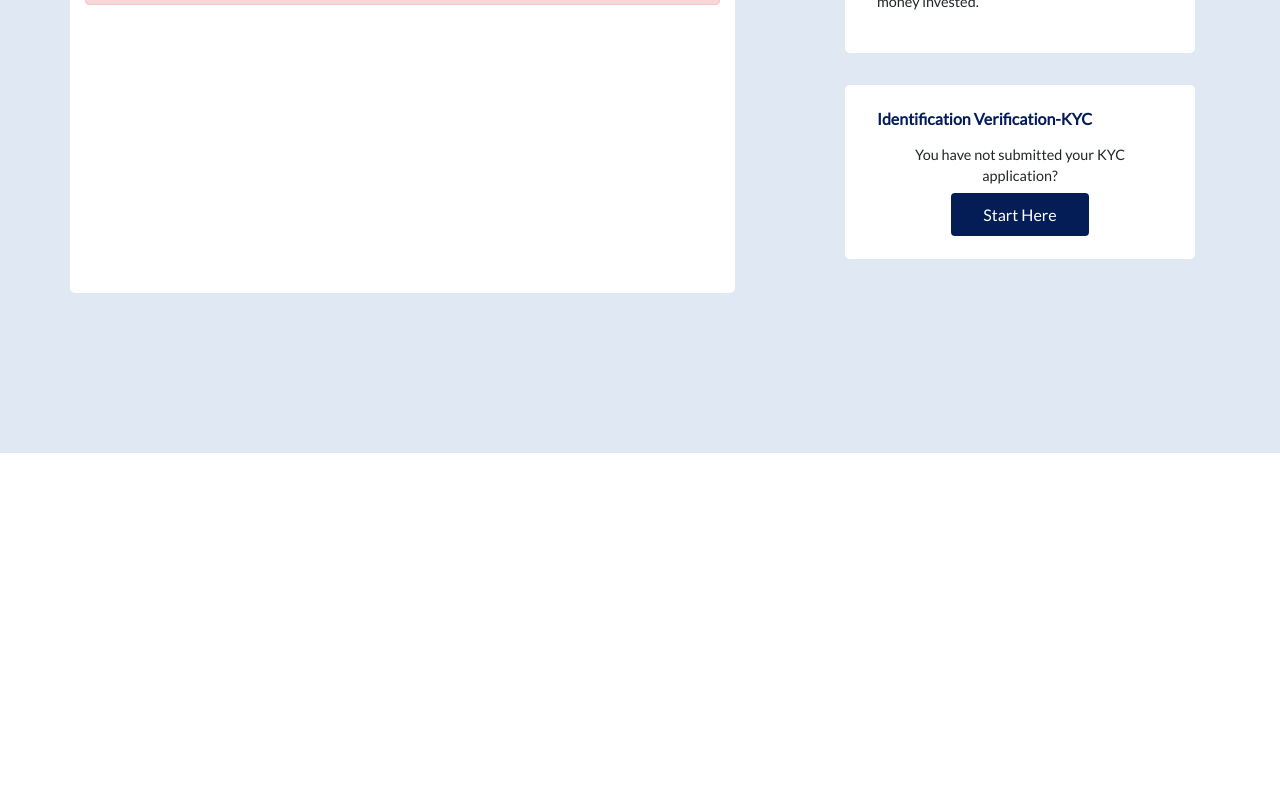
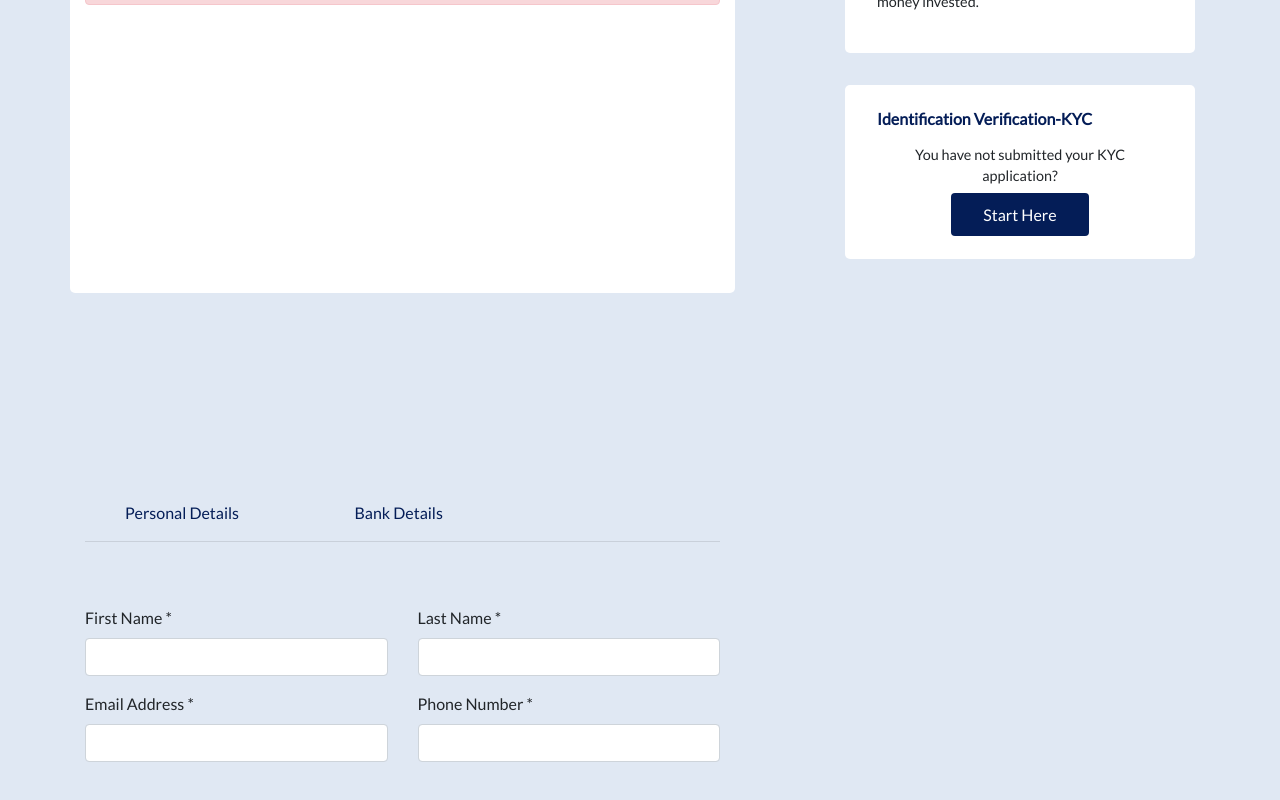
Before and after one commit to Achilles45/virtual-banker, a Vue app: page /dashboard in a window 1280 px wide. Shown: the part 555-1355 px from the top of the page. Before the commit the page ends 1008 px from the top, so only its background shows below. Built offline with nearby package versions, Linux system fonts and the light colour scheme; the HTML template or start-up script is replaced by a standard one.

Commit message:
Added part of dashboard

```diff
--- a/src/views/Dashboard.vue
+++ b/src/views/Dashboard.vue
@@ -7,9 +7,9 @@
                     <div class="col-12">
                         <div class="col-md-6">
                             <ul class="d-flex justify-content-between dashboard__nav">
-                            <li id="dashboard" class="dashboard__top__link"><i class="fa fa-dashboard"></i>&nbsp;&nbsp; Dashboard</li>
-                        <li id="transaction" class="dashboard__top__link"><i class="fa fa-money"></i>&nbsp;&nbsp; Transaction</li>
-                        <li id="profile" class="dashboard__top__link"><i class="fa fa-user"></i>&nbsp;&nbsp; Profile</li>
+                            <li @click="showDashboard()" id="dashboard" class="dashboard__top__link"><i class="fa fa-dashboard"></i>&nbsp;&nbsp; Dashboard</li>
+                        <li @click="showTransaction()" id="transaction" class="dashboard__top__link"><i class="fa fa-money"></i>&nbsp;&nbsp; Transaction</li>
+                        <li @click="showProfile()" id="profile" class="dashboard__top__link"><i class="fa fa-user"></i>&nbsp;&nbsp; Profile</li>
                         </ul>
                         </div>
                     </div>
@@ -72,6 +72,86 @@
                 </div>
             </div>
         </div>
+        <!--End of Dashboard
+        =========================-->
+        <!--Profile section
+        =========================-->
+        <div class="profile__wrapper container-fluid">
+           <div class="container">
+                <div class="row">
+                    <div class="col-md-7">
+                       <div class="row">
+                           <div class="col-md-7">
+                                <ul class="d-flex justify-content-between">
+                            <li @click="showPersonal()" id="personal">Personal Details</li>
+                            <li @click="showBank()" id="bank__detials">Bank Details</li>
+                        </ul>
+                           </div>
+                       </div>
+                       <hr /><br /><br />
+                    <div class="personal__contents">
+                        <form class="personal__form pb-5">
+                            <div class="row">
+                                <div class="col-md-6">
+                                     <div class="form-group">
+                                   <label for="fname">First Name *</label>
+                                   <input type="text" class="form-control">
+                               </div>
+                                </div>
+                                <div class="col-md-6">
+                                    <div class="form-group">
+                                <label for="lname">Last Name *</label>
+                                <input type="text" class="form-control">
+                            </div>
+                                </div>
+                            </div>
+                            <div class="row">
+                                <div class="col-md-6">
+                                     <div class="form-group">
+                                   <label for="fname">Email Address *</label>
+                                   <input type="email" class="form-control">
+                               </div>
+                                </div>
+                                <div class="col-md-6">
+                                    <div class="form-group">
+                                <label for="phone">Phone Number *</label>
+                                <input type="text" class="form-control">
+                            </div>
+                                </div>
+                            </div>
+                        </form>
+                    </div>
+
+                    <div class="bank__contents">
+                        <form class="bank__form">
+                            <div class="row">
+                                <div class="col-md-6">
+                                    <div class="form-grou">
+                                        <label for="bname">Bank Name *</label>
+                                    <input type="text" class="form-control">
+                                    </div>
+                                </div>
+                                 <div class="col-md-6">
+                                   <div class="form-group">
+                                        <label for="bname">Account Name *</label>
+                                    <input type="text" class="form-control">
+                                   </div>
+                                </div>
+                            </div>
+                             <div class="row">
+                                <div class="col-md-6">
+                                   <div class="form-group">
+                                        <label for="bname">Account Name *</label>
+                                    <input type="text" class="form-control">
+                                   </div>
+                                </div>
+                            </div>
+                        </form>
+                    </div>
+                    </div>
+                </div>
+           </div>
+        </div>
     </div>
 </template>
 <script>
@@ -80,6 +160,49 @@ export default {
     name: 'Dashboard',
     components:{
         Navbar
+    },
+    methods:{
+        showDashboard:function(){
+            const dashboardHolder = document.querySelector('#dashboard');
+            const dashboard = document.querySelector('.dashboard__body')
+            const profile = document.querySelector('.profile__wrapper');
+            dashboard.style.display = 'block';
+            profile.style.display = 'none';
+
+        },
+        showProfile:function(){
+            const dashboard = document.querySelector('.dashboard__body')
+            const profile = document.querySelector('.profile__wrapper');
+            const transaction = document.querySelector('.transaction__wrapper');
+            dashboard.style.display = 'none';
+            transaction.style.display = 'nonr';
+            profile.style.display = 'block';
+        },
+        showTransaction:function(){
+            // const dashboard = document.querySelector('.dashboard__body')
+            // const profile = document.querySelector('.profile__wrapper');
+            // const transaction = document.querySelector('.transaction__wrapper');
+            // const transactionHolder = document.querySelector('#transaction');
+            // dashboard.style.display = 'none';
+            // profile.style.display = 'none';
+            // transaction.style.display = 'block';
+            alert('Transactions loading ...')
+        },
+        showPersonal:function(){
+            const personal = document.querySelector('.personal__contents');
+            const bank = document.querySelector('.bank__contents');
+            personal.style.display = 'block';
+            bank.style.display = 'none';
+        },
+        showBank:function(){
+            const personal = document.querySelector('.personal__contents');
+            const bank = document.querySelector('.bank__contents');
+            personal.style.display = 'none';
+            bank.style.display = 'block';
+        }
+    },
+    mounted(){
+        this.showPersonal();
     }
 }
 </script>
@@ -177,4 +300,21 @@ ul{
         margin-top: 1.2rem
     }
 }
+
+
+//Profile Styles
+.profile__wrapper{
+    background: #E0E8F3;
+    padding-top: 3rem;
+    padding-bottom: 10rem;
+    font-family: 'Lato';
+    font-size: 1rem;
+    ul li{
+        color:$primary-color;
+    }
+    #bank__detials, #personal{
+            color: $primary-color;
+            cursor: pointer;
+        }
+}
 </style>
```
